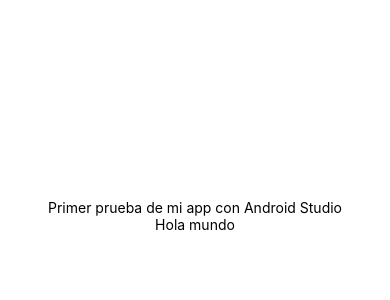
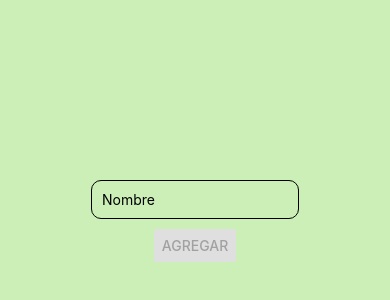
Before and after one commit to DevJuani/BookFInder, a React Native app: screen / in a window 390 px wide. Shown: the part 206-506 px from the top of the page. Built offline with nearby package versions, Linux system fonts and the light colour scheme.

Commit message:
added a new component

```diff
--- a/App.js
+++ b/App.js
@@ -1,21 +1,27 @@
-import { StatusBar } from 'expo-status-bar';
-import { StyleSheet, Text, View } from 'react-native';
+import { Button, StyleSheet, Text, View, TextInput } from 'react-native';
+import { AddBook } from './components/AddBook';
 
 export default function App() {
   return (
     <View style={styles.container}>
-      <Text>Primer prueba de mi app con Android Studio</Text>
-      <Text>Hola mundo</Text>
-      <StatusBar style="auto" />
+      <AddBook />
     </View>
   );
 }
 
 const styles = StyleSheet.create({
+  screen: {
+    padding: 10,
+    flex: 1,
+    justifyContent: 'center',
+    alignItems: 'center',
+    backgroundColor: '#F5FCFF',
+  },
   container: {
     flex: 1,
     backgroundColor: '#fff',
     alignItems: 'center',
     justifyContent: 'center',
+    backgroundColor: '#CBEFB6',
   },
 });
--- /dev/null
+++ b/components/AddBook.js
@@ -0,0 +1,115 @@
+import {View , Text, TextInput, Button, StyleSheet, FlatList, TouchableOpacity, Modal} from 'react-native';
+import { useState } from 'react';
+
+export function AddBook() {
+        const [title, setTitle] = useState('');
+        const [bookList, setBookList] = useState([]);
+        const [modalVisible, setModalVisible] = useState(false);
+        const [bookSelected, setBookSelected] = useState('');
+
+        const onHandleAddBook = (title) => setTitle(title);
+        const onHandleAddBookList = () => {
+            setBookList(currentBookList => [...currentBookList, {id: Date.now(), value: title}]);
+            setTitle('');
+        }
+        const onHandlerDeleteBook = (id) => {
+            setBookList(currentBookList => currentBookList.filter(book => book.id !== id));
+            setBookSelected({});
+            setModalVisible(!modalVisible);
+        }
+        const onHandlerModal = id => {
+            setBookSelected(bookList.find(book => book.id === id));
+            setModalVisible(!modalVisible);
+        }
+    return (
+        <View style={styles.screen}>
+            <Modal visible={modalVisible} animationType="slide" transparent={true}>
+                <View style={styles.modal}>
+                    <View style={styles.modalView}>
+                        <View style={styles.modalTitle}>
+                            <Text style={styles.modalTitleText}>{bookSelected.value}</Text>
+                        </View>
+                        <View style={styles.modalMessage}>
+                            <Text>Are you sure you want to delete this book?</Text>
+                        </View>
+                        <View style={styles.modalMessage}>
+                            <Text style={styles.modalItem}>{bookSelected.value}</Text>
+                        </View>
+                        <View style={styles.modalButton}>
+                            <Button onPress={()=> onHandlerDeleteBook(bookSelected.id)} title="Delete" color="#841584" />
+                        </View>
+                        </View>
+                </View>
+            </Modal>
+            <View style={styles.container}>
+                <TextInput style= {styles.textinput} placeholder='Nombre' value={title} onChangeText={onHandleAddBook} />
+                <Button title='Agregar' style={styles.addbutton} onPress={onHandleAddBookList} disabled={title.length < 1 ? true : false} />
+                <FlatList
+                    data={bookList}
+                    renderItem={data => (
+                        <TouchableOpacity onPress={() => onHandlerModal(data.item.id)} style={styles.title}>
+                            <Text>{data.item.value}</Text>
+                        </TouchableOpacity>
+                    )}
+                    showsVerticalScrollIndicator={false}
+                    keyExtractor={title => title.id.toString()}
+                />
+            </View>
+        </View>
+    );
+    }
+    const styles = StyleSheet.create({
+        textinput: {
+            borderWidth: 1,
+            borderColor: 'black',
+            padding: 10,
+            margin: 10,
+            width: '80%',
+            borderRadius: 10,
+        },
+        addbutton: {
+            backgroundColor: '#CBEFB6',
+            borderRadius: 10,
+            margin: 10,
+            width: '80%',
+        },
+        container: {
+            flex: 1,
+            backgroundColor: '#fff',
+            alignItems: 'center',
+            justifyContent: 'center',
+            backgroundColor: '#CBEFB6',
+        },
+        modal: {
+            flex: 1,
+            justifyContent: 'center',
+            alignItems: 'center',
+            backgroundColor: 'rgba(0,0,0,0.5)'
+        },
+        modalView: {
+            backgroundColor: 'white',
+            width: '80%',
+            height: '50%',
+            borderRadius: 10,
+            padding: '10%',
+            justifyContent: 'space-between',
+            alignItems: 'center',
+            flexDirection: 'column',
+        },
+        modalTitle: {
+            backgroundColor: '#ccc',
+            color: 'white',
+            fontSize: 18,
+        },
+        modalMessage: {
+            marginBottom: 10,
+            justifyContent: 'center',
+            alignItems: 'center'
+        },
+        modalButton: {
+            marginTop: 15,
+        },
+        modalItem: {
+            fontSize: 30
+        }
+    });
```
